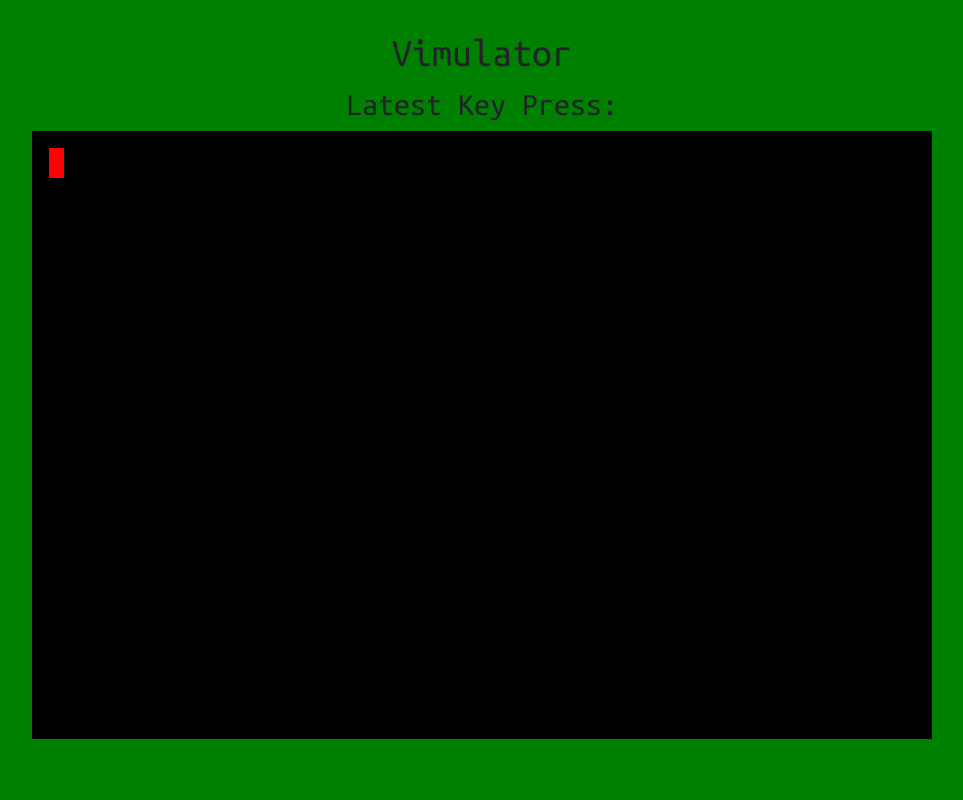
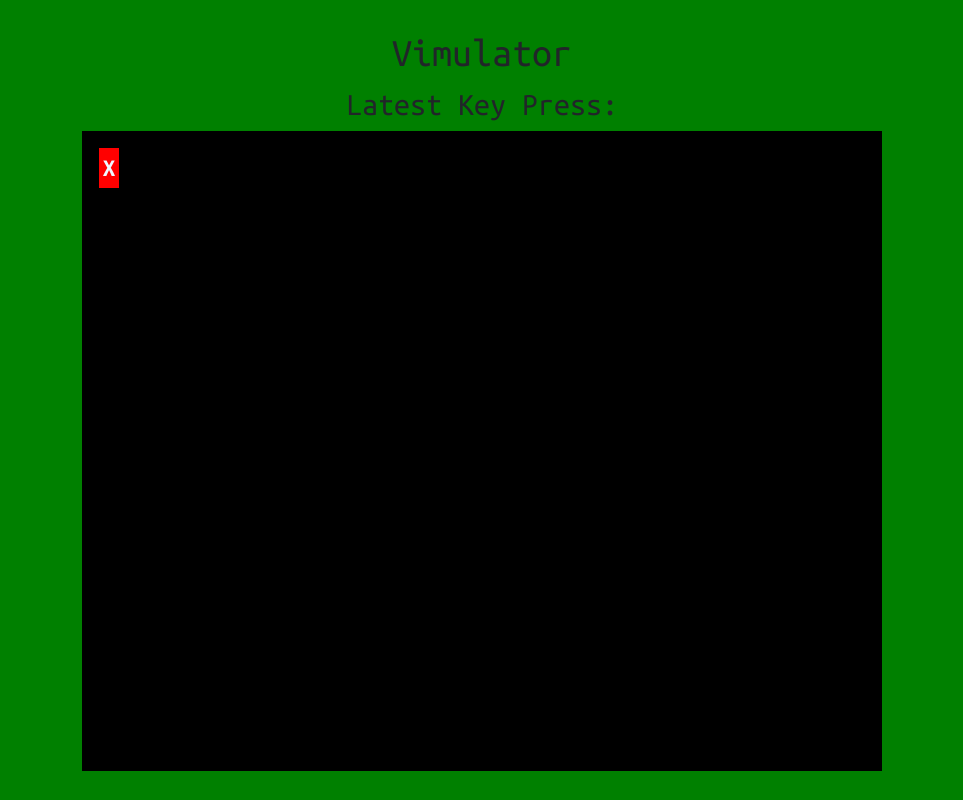
Before and after one commit to CaedusSolo/vimulator, a React (Vite) app: page / in a window 1280 px wide. Shown: the whole page, without its empty margins (158-1121 px from the left). Built offline with nearby package versions, Linux system fonts and the light colour scheme.

Commit message:
Fixed glitches and bugs with game board

```diff
--- a/src/App.css
+++ b/src/App.css
@@ -3,6 +3,7 @@
     padding: 0;
     box-sizing: border-box;
     font-family: "Ubuntu Mono", sans-serif;
+    user-select: none;
 }
 
 #root {
@@ -23,23 +24,31 @@
 .game-board {
     background-color: black;
     width: 100%;
-    height: 95%;
-    max-width: 900px;
+    height: 100%;
+    max-width: 800px;
+    max-height: 800px;
     margin: auto;
     padding: 1em;
     text-align: center;
     display: grid;
-    grid-template-columns: repeat(10, 50px); /* Adjust grid size as needed */
-    grid-template-rows: repeat(10, 50px);
+    grid-template-columns: repeat(39, 20px); /* Adjust grid size as needed */
+    grid-template-rows: repeat(13, 40px);
     border: 1px solid black;
 }
 
 .cursor {
-    width: 15px;
-    height: 30px;
+    width: 20px;
+    height: 40px;
     background-color: red;
 }
 
-@media screen and (min-width: 800px) {
-
+.target {
+    color: aliceblue;
+    margin: 0;
+    font-size: 25px;
+    margin: auto;
+    font-weight: bold;
+    display: flex;
+    justify-content: start;
+    align-items: start;
 }
--- a/src/App.jsx
+++ b/src/App.jsx
@@ -6,13 +6,35 @@ function App() {
   const [latestCommand, setLatestCommand] = useState("")
   const [cursorRow, setCursorRow] = useState(0)
   const [cursorColumn, setCursorColumn] = useState(0)
-  const keybindings = {
-    "h" : "Left",
-    "j" : "Down",
-    "k" : "Up",
-    "l" : "Right"
-  }
+  const [targetRow, setTargetRow] = useState(0)
+  const [targetColumn, setTargetColumn] = useState(0)
+  const targetCharacter = "X"
 
+  useEffect(() => {
+    const interval = setInterval(() => {
+      setCursorVisible(prevState => !prevState)
+    }, 550)
+    return () => clearInterval(interval);
+  }, [])
+
+
+  useEffect(() => {
+    document.addEventListener("keydown", handleKeyDown)
+    return () => {
+      document.removeEventListener("keydown", handleKeyDown)
+    }
+  })
+
+  useEffect(() => {
+    const cursor = document.querySelector(".cursor")
+    if (cursor) {
+      cursor.style.gridRowStart = cursorRow + 1
+      cursor.style.gridColumnStart = cursorColumn + 1
+    }
+  }, [cursorRow, cursorColumn])
+
+
+  // Functions
   function handleKeyDown(e) {
     const key = e.key
     setLatestCommand(key)
@@ -35,55 +57,41 @@ function App() {
 
   }
 
-  useEffect(() => {
-    const interval = setInterval(() => {
-      setCursorVisible(prevState => !prevState)
-    },550)
-    return () => clearInterval(interval);
-  }, [])
-
-
-  useEffect(() => {
-    document.addEventListener("keydown", handleKeyDown)
-    return () => {
-      document.removeEventListener("keydown", handleKeyDown)
-    }
-  })
 
   //  Keybindings functions
   function moveCursorUp() {
-    setCursorRow(prevRow => Math.max(0, prevRow - 1))
+    setCursorRow(prevRow => Math.max(0, prevRow - 1));
     const cursor = document.querySelector('.cursor');
-    cursor.style.backgroundColor = 'lightcoral'; // Change color
+    cursor.style.backgroundColor = 'lightcoral';
     setTimeout(() => {
-      cursor.style.backgroundColor = 'red'; // Revert color
+      cursor.style.backgroundColor = 'red';
     }, 300);
   }
 
   function moveCursorDown() {
-    setCursorRow(prevRow => prevRow + 1)
+    setCursorRow(prevRow => Math.min(12, prevRow + 1)); // Boundary check added
     const cursor = document.querySelector('.cursor');
-    cursor.style.backgroundColor = 'lightcoral'; // Change color
+    cursor.style.backgroundColor = 'lightcoral';
     setTimeout(() => {
-      cursor.style.backgroundColor = 'red'; // Revert color
+      cursor.style.backgroundColor = 'red';
     }, 300);
   }
 
   function moveCursorLeft() {
-    setCursorColumn(prevColumn => Math.max(0, prevColumn - 1))
+    setCursorColumn(prevColumn => Math.max(0, prevColumn - 1));
     const cursor = document.querySelector('.cursor');
-    cursor.style.backgroundColor = 'lightcoral'; // Change color
+    cursor.style.backgroundColor = 'lightcoral';
     setTimeout(() => {
-      cursor.style.backgroundColor = 'red'; // Revert color
+      cursor.style.backgroundColor = 'red';
     }, 300);
   }
 
   function moveCursorRight() {
-    setCursorColumn(prevColumn => prevColumn + 1)
+    setCursorColumn(prevColumn => Math.min(37, prevColumn + 1)); // Boundary check added
     const cursor = document.querySelector('.cursor');
-    cursor.style.backgroundColor = 'lightcoral'; // Change color
+    cursor.style.backgroundColor = 'lightcoral';
     setTimeout(() => {
-      cursor.style.backgroundColor = 'red'; // Revert color
+      cursor.style.backgroundColor = 'red';
     }, 300);
   }
 
@@ -97,8 +105,16 @@ function App() {
             display: cursorVisible ? "block" : "none",
             gridRowStart: cursorRow + 1,
             gridColumnStart: cursorColumn + 1
-            }}>
+          }}>
             &nbsp;
+          </div>
+          <div className="target"
+            style={{
+              gridRowStart: targetRow + 1,
+              gridColumnStart: targetColumn + 1
+            }}
+          >
+            {targetCharacter}
           </div>
         </div>
       </div>
```
